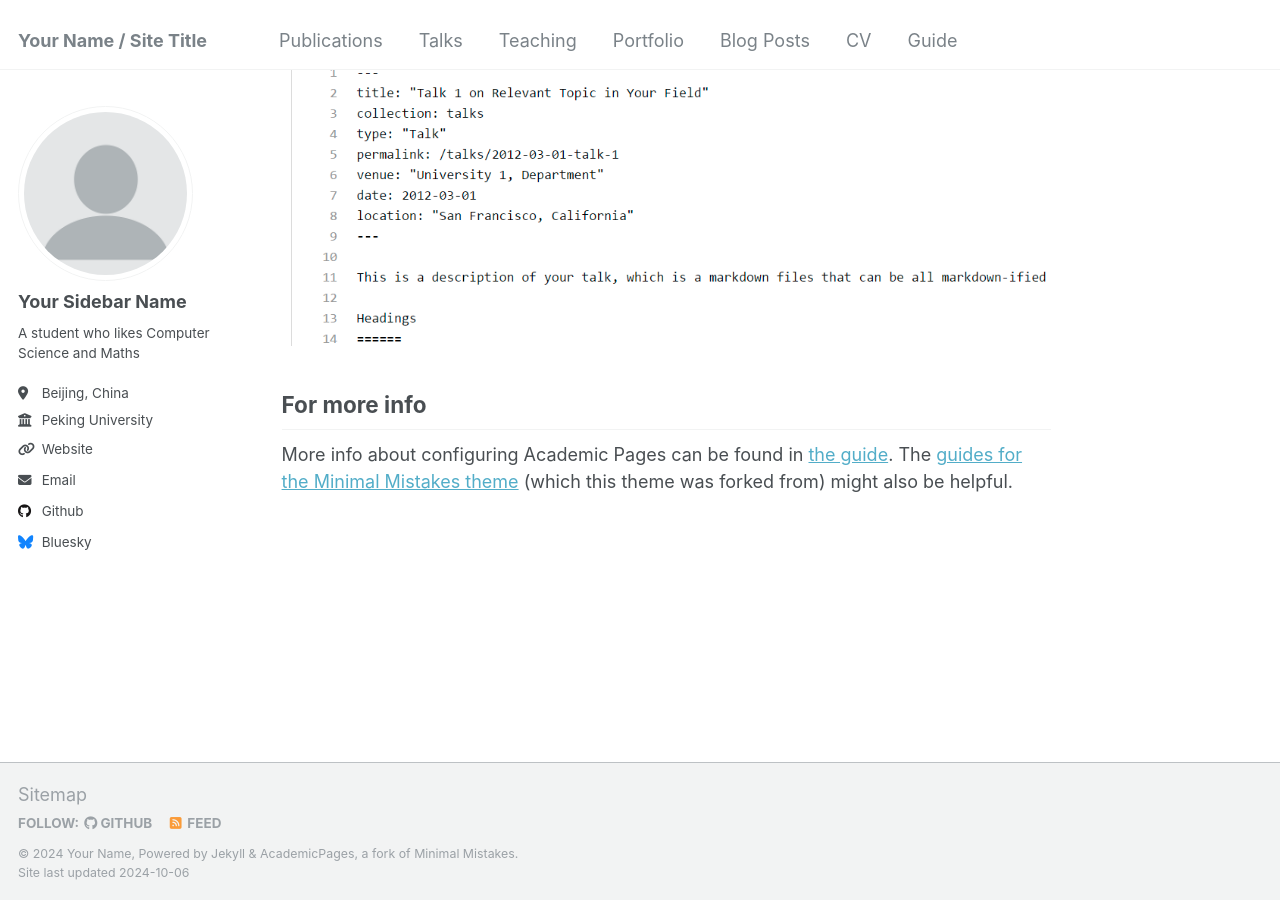
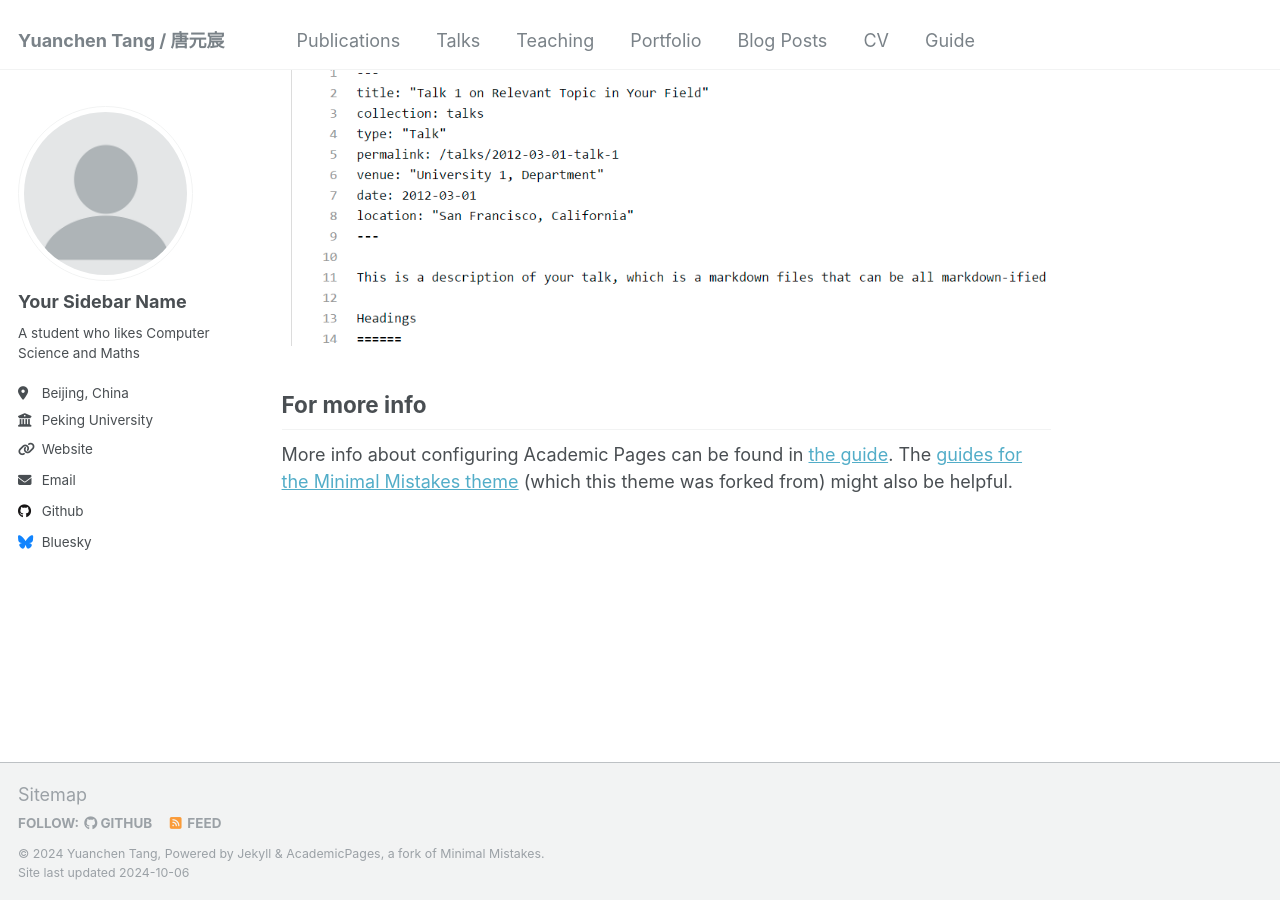
Before and after one commit to BrianTang02/briantang02.github.io, a Jekyll site: the page built from _pages/about.md, in a window 1280 px wide and 900 px high, scrolled down 2643 px. Built offline with Jekyll 4.4.1, drawn with Linux system fonts in a browser that asks for light colours.

Commit message:
Update _config.yml

```diff
--- a/_config.yml
+++ b/_config.yml
@@ -8,13 +8,13 @@
 
 # Basic Site Settings
 locale                   : "en-US"
-title                    : "Your Name / Site Title"
+title                    : "Yuanchen Tang / 唐元宸"
 title_separator          : "-"
-name                     : &name "Your Name"
+name                     : &name "Yuanchen Tang"
 description              : &description "personal description"
-url                      : https://academicpages.github.io # the base hostname & protocol for your site e.g. "https://mmistakes.github.io"
+url                      : https://rice-jivy.github.io # the base hostname & protocol for your site e.g. "https://mmistakes.github.io"
 baseurl                  : "" # the subpath of your site, e.g. "/blog"
-repository               : "academicpages/academicpages.github.io"
+repository               : "rice-jivy/rice-jivy.github.io"
 
 # Site Author - The following control what appear as part of the author content on the side bar.
 #               If a field is blank the icon and link will not appear, otherwise it will be shown.
```
